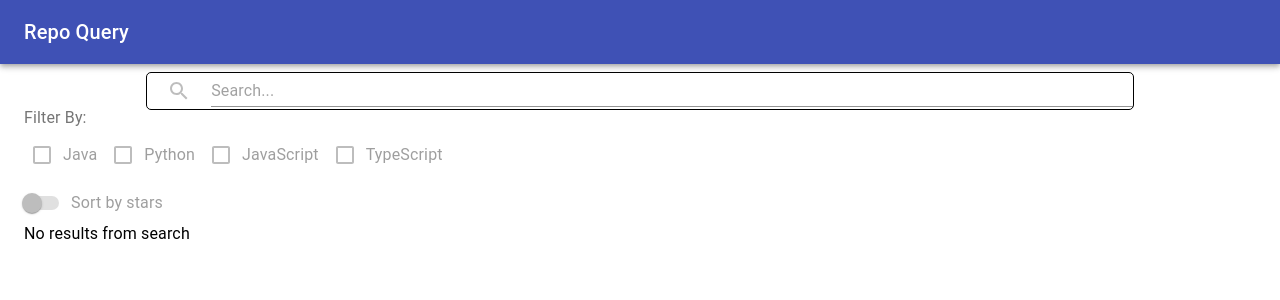
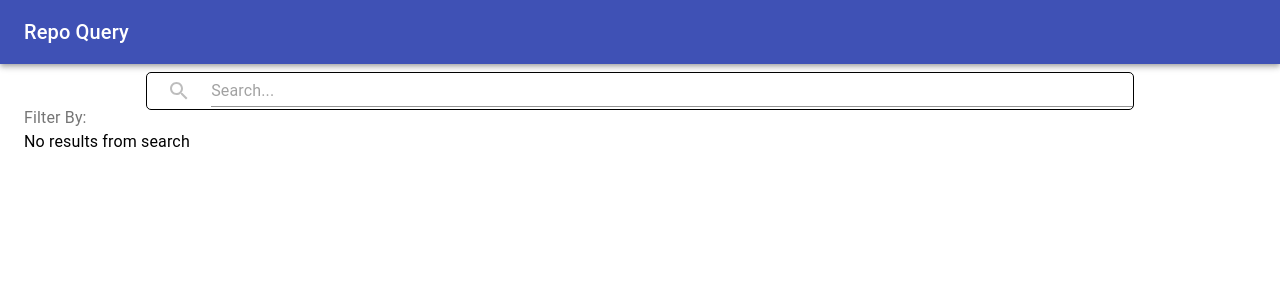
Before and after one commit to shyamuu1/shyamuu-github-filtering, a React (Create React App) app in the folder github-filtering/: page / in a window 1280 px wide. Shown: the top 300 px of the page. Built offline with nearby package versions, Linux system fonts and the light colour scheme.

Commit message:
removing disable and adding disply none

```diff
--- a/github-filtering/src/components/Filters/Filters.tsx
+++ b/github-filtering/src/components/Filters/Filters.tsx
@@ -8,6 +8,9 @@ const useStyles = makeStyles({
         flexDirection:"row",
         flexWrap:"wrap",
         padding: "8px"
+    },
+    filterInactive:{
+        display:"none"
     }
 });
 type FilterProps = {
@@ -30,9 +33,9 @@ const Filters:React.FC<FilterProps> = ({updateFilters, active}:FilterProps) => {
         <section >
             <FormControl component="fieldset">
                 <FormLabel component="legend">Filter By:</FormLabel>
-                <FormGroup className={styles.filterGroup}>
+                <FormGroup className={(active)?styles.filterGroup:styles.filterInactive}>
                     {filters.map((filter, idx) => (
-                        <FormControlLabel key={idx} control={<Checkbox disabled={!active} checked={filter.active} name={filter.name} onChange={() => {handleChange(idx)}} />} label={filter.name}/>
+                        <FormControlLabel key={idx} control={<Checkbox checked={filter.active} name={filter.name} onChange={() => {handleChange(idx)}} />} label={filter.name}/>
                     ))}
                 </FormGroup>
             </FormControl>
--- a/github-filtering/src/components/Toggle Sort/ToggleSort.tsx
+++ b/github-filtering/src/components/Toggle Sort/ToggleSort.tsx
@@ -1,13 +1,22 @@
 import React, {useState} from "react";
-import {FormGroup, FormControlLabel, Switch} from "@material-ui/core";
+import {FormGroup, FormControlLabel, Switch, makeStyles} from "@material-ui/core";
 
 type ToggleSortProps = {
     sorted:(sort_arr:boolean) => void;
     active:boolean;
 }
+const useStyles = makeStyles({
+    ToggleSortOn:{
+        display:"flex",
+    },
+    ToggleSortOff:{
+        display:"none"
+    }
+})
 
 const ToggleSort:React.FC<ToggleSortProps> = ({sorted, active}:ToggleSortProps) => {
     const [isSorted, setIsSorted] =  useState<boolean>(false);
+    const styles = useStyles();
 
     //keeps track of whether the switch is active or not active
     const handleToggleChange = () => {
@@ -18,8 +27,8 @@ const ToggleSort:React.FC<ToggleSortProps> = ({sorted, active}:ToggleSortProps)
     }
     return (
         <>
-        <FormGroup>
-            <FormControlLabel control={<Switch disabled={!active} checked={isSorted} onChange={() => {handleToggleChange()}} name="Sorted"/>}
+        <FormGroup >
+            <FormControlLabel className={(active)?styles.ToggleSortOn:styles.ToggleSortOff} control={<Switch checked={isSorted} onChange={() => {handleToggleChange()}} name="Sorted"/>}
             label="Sort by stars" />
         </FormGroup>
         </>
--- a/github-filtering/src/containers/Search Container/SearchPage.css
+++ b/github-filtering/src/containers/Search Container/SearchPage.css
@@ -1,6 +1,7 @@
-.container {
-    display: flex;
-    flex-direction: column;
-    justify-content: center;
-    align-items: center;
+.bgImg{
+    background: url(https://www.nicepng.com/png/detail/183-1838159_exploring-github-github-octocat.png) no-repeat center center fixed;
+    background-size: cover;
+    height: 100vh;
+    overflow: hidden;
+    border-radius: 50%;
 }
--- a/github-filtering/src/containers/Search Container/SearchPage.tsx
+++ b/github-filtering/src/containers/Search Container/SearchPage.tsx
@@ -9,6 +9,7 @@ import Filters from "../../components/Filters/Filters";
 import Repolist from "../../components/Repository List/Repolist";
 import { OwnerContext } from '../../context/owner-context';
 import ToggleSort from '../../components/Toggle Sort/ToggleSort';
+
 
 
 const SearchPage:React.FC = () => {
```
